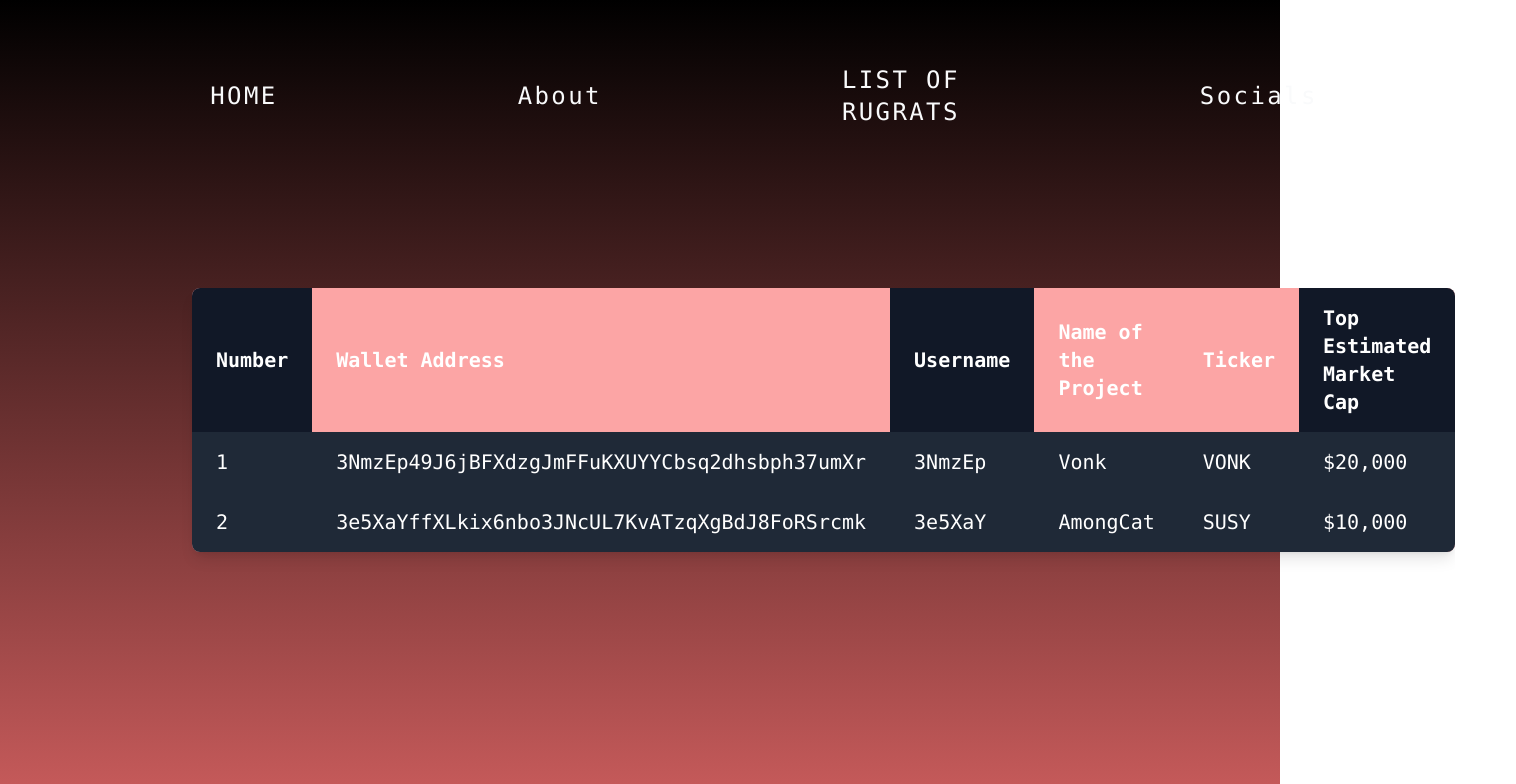
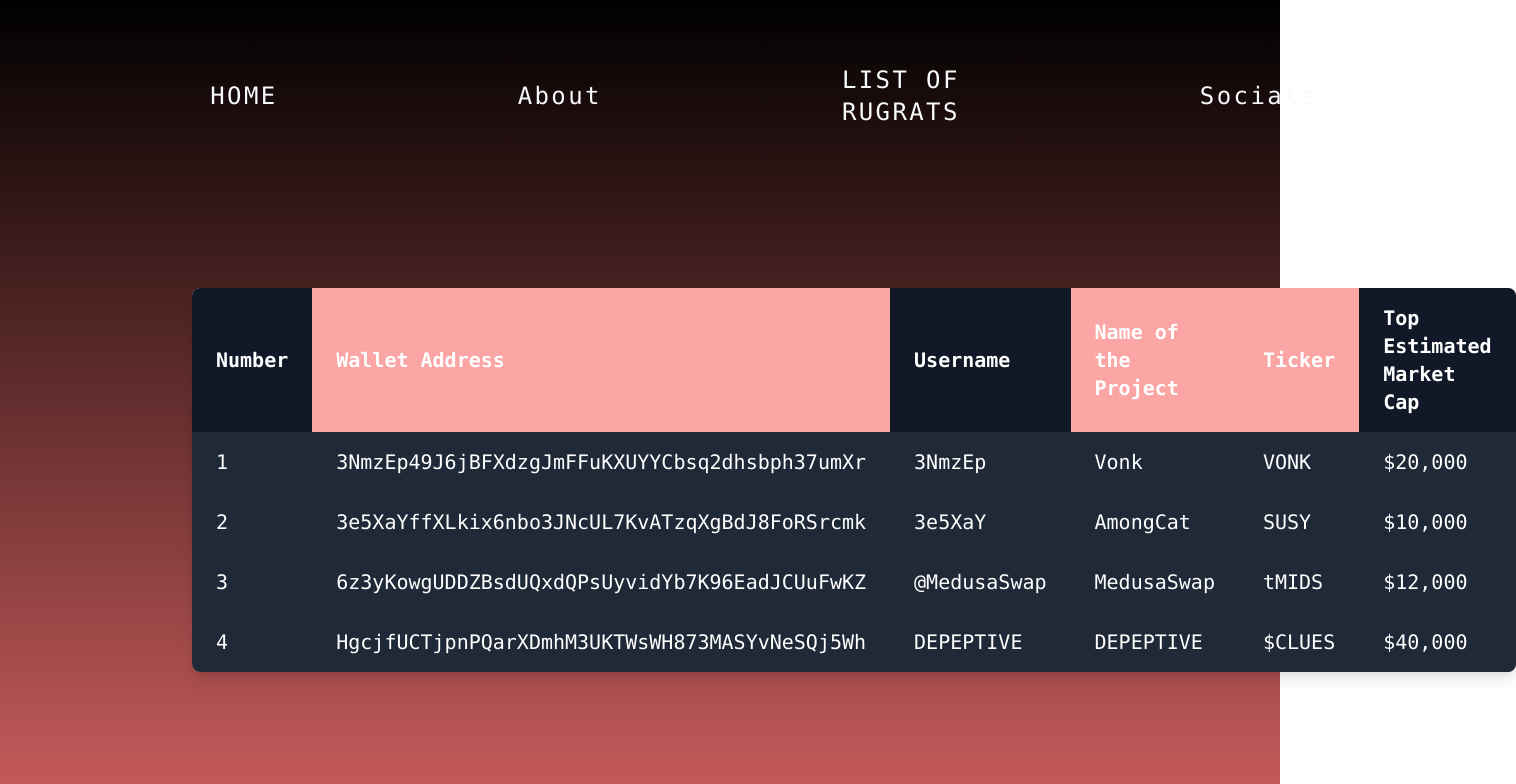
Before and after one commit to markvarkovi/pump.pain, a React (Vite) app: page /ruglist in a window 1280 px wide. Shown: the top 784 px of the page, 1516 px wide, since content can reach past the window. Built offline with nearby package versions, Linux system fonts and the light colour scheme.

Commit message:
added new rugrat

```diff
--- a/src/Components/Rugrats.jsx
+++ b/src/Components/Rugrats.jsx
@@ -30,6 +30,22 @@ export default function Rugrats() {
               <td className="py-4 px-6">SUSY</td>
               <td className="py-4 px-6">$10,000</td>
             </tr>
+            <tr className="bg-gray-800">
+              <td className="py-4 px-6">3</td>
+              <td className="py-4 px-6">6z3yKowgUDDZBsdUQxdQPsUyvidYb7K96EadJCUuFwKZ</td>
+              <td className="py-4 px-6">@MedusaSwap</td>
+              <td className="py-4 px-6">MedusaSwap</td>
+              <td className="py-4 px-6">tMIDS</td>
+              <td className="py-4 px-6">$12,000</td>
+            </tr>
+            <tr className="bg-gray-800">
+              <td className="py-4 px-6">4</td>
+              <td className="py-4 px-6">HgcjfUCTjpnPQarXDmhM3UKTWsWH873MASYvNeSQj5Wh</td>
+              <td className="py-4 px-6">DEPEPTIVE</td>
+              <td className="py-4 px-6">DEPEPTIVE</td>
+              <td className="py-4 px-6">$CLUES</td>
+              <td className="py-4 px-6">$40,000</td>
+            </tr>
           </tbody>
         </table>
       </div>
```
